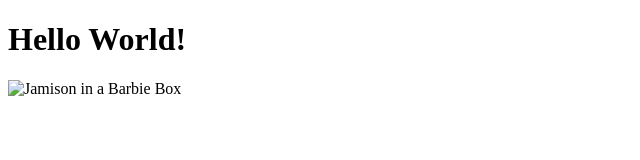
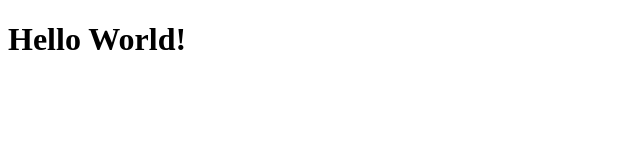
Before and after one commit to Piperja/hello_world, a plain HTML site: page index.html in a window 1280 px wide. Shown: the whole page, without its empty margins (0-640 px from the left). Drawn offline with Linux system fonts and the light colour scheme.

Commit message:
why wont this work

```diff
--- a/index.html
+++ b/index.html
@@ -3,10 +3,9 @@
 <head>
     <meta charset="UTF-8">
     <meta name="viewport" content="width=device-width, initial-scale=1.0">
-    <title>Lab 1</title>
+    <title>UX Lab One</title>
 </head>
 <body>
     <h1>Hello World!</h1>
-    <img src="" alt="Jamison in a Barbie Box">
 </body>
 </html>
```
